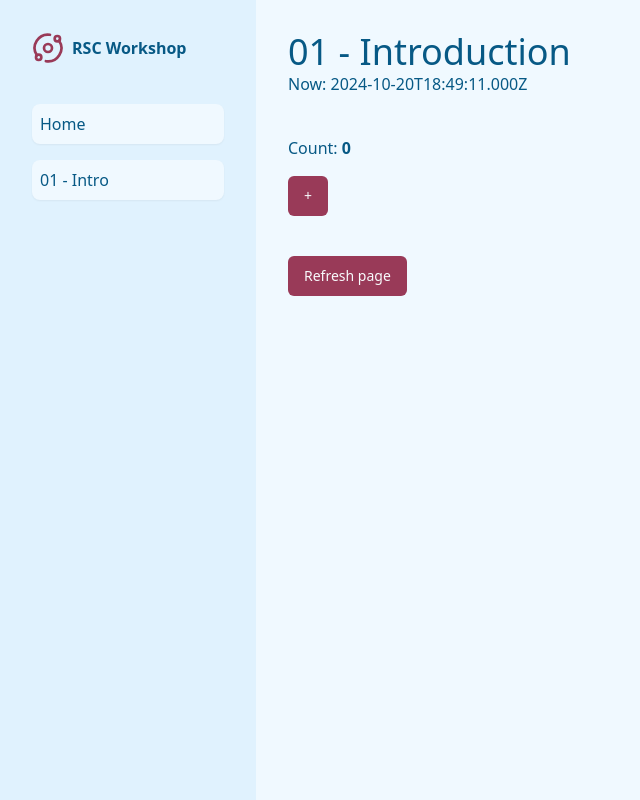
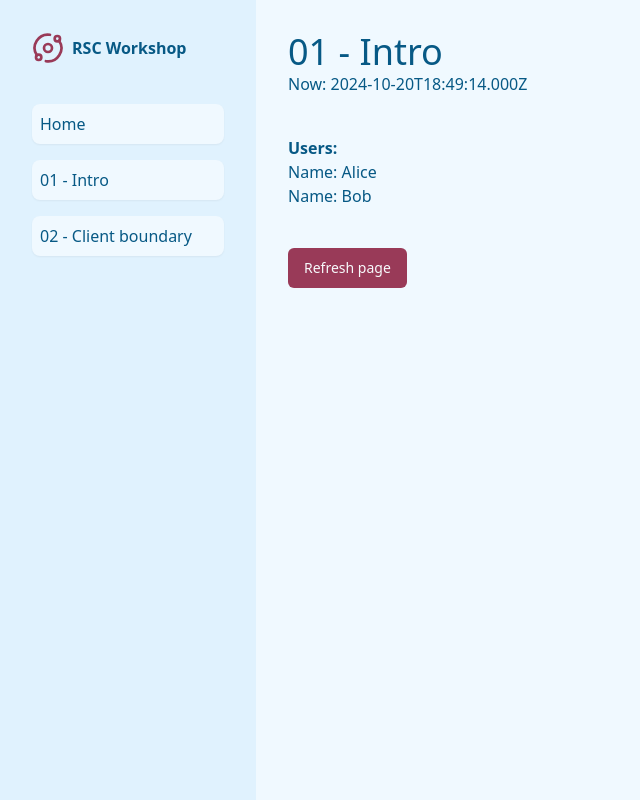
Before and after one commit to bennettdams/workshop-react-server-components, a Next.js app: page /01-intro in a window 1280 px wide. Shown: the whole page, without its empty margins (0-640 px from the left). Built offline with nearby package versions, Linux system fonts and the light colour scheme.

Commit message:
Add client boundary page

```diff
--- a/src/app/01-intro/page.tsx
+++ b/src/app/01-intro/page.tsx
@@ -1,33 +1,31 @@
-import { Counter } from "@/components/counter";
 import { Now } from "@/components/now";
 import { PageHeader } from "@/components/page-header";
 import { RefreshPageButton } from "@/components/refresh-page-button";
+import { fetchUsers } from "@/data/api";
 
 export const dynamic = "force-dynamic";
 
 // self.__next_f
 
-export default function Page() {
+export default async function Page() {
+  const users = await fetchUsers();
+
   return (
     <div>
-      <PageHeader>01 - Introduction</PageHeader>
+      <PageHeader>01 - Intro</PageHeader>
 
       <div className="space-y-10">
         <Now />
 
-        <Counter />
+        <div>
+          <p className="font-bold">Users:</p>
 
-        {/* <Counter>
-          <p>Hey from the server (children) </p>
-        </Counter>
-
-        <Counter
-          slot={
-            <div>
-              <p>Hey from the server (slot)</p>
-            </div>
-          }
-        /> */}
+          <div>
+            {users.map((user) => (
+              <p key={user.id}>Name: {user.name}</p>
+            ))}
+          </div>
+        </div>
 
         <RefreshPageButton />
       </div>
--- /dev/null
+++ b/src/app/02-client-boundary/page.tsx
@@ -0,0 +1,36 @@
+import { Counter } from "@/components/counter";
+import { Now } from "@/components/now";
+import { PageHeader } from "@/components/page-header";
+import { RefreshPageButton } from "@/components/refresh-page-button";
+
+export const dynamic = "force-dynamic";
+
+// self.__next_f
+
+export default function Page() {
+  return (
+    <div>
+      <PageHeader>02 - Client boundary</PageHeader>
+
+      <div className="space-y-10">
+        <Now />
+
+        <Counter />
+
+        {/* <Counter>
+          <p>Hey from the server (children) </p>
+        </Counter>
+
+        <Counter
+          slot={
+            <div>
+              <p>Hey from the server (slot)</p>
+            </div>
+          }
+        /> */}
+
+        <RefreshPageButton />
+      </div>
+    </div>
+  );
+}
--- a/src/app/layout.tsx
+++ b/src/app/layout.tsx
@@ -24,6 +24,7 @@ export const metadata: Metadata = {
 const routes = {
   home: "/",
   "01-intro": "/01-intro",
+  "02-client-boundary": "/02-client-boundary",
 };
 
 export default function RootLayout({
@@ -45,6 +46,9 @@ export default function RootLayout({
           <div className="mt-10 flex flex-col gap-4">
             <SidebarLink href={routes.home}>Home</SidebarLink>
             <SidebarLink href={routes["01-intro"]}>01 - Intro</SidebarLink>
+            <SidebarLink href={routes["02-client-boundary"]}>
+              02 - Client boundary
+            </SidebarLink>
           </div>
         </div>
         <div className="flex-1 bg-sky-50 p-8">{children}</div>
@@ -63,7 +67,7 @@ function SidebarLink({
   return (
     <Link
       href={href}
-      className="rounded-lg bg-sky-50 p-2 shadow-sm hover:bg-slate-200"
+      className="active:bg-primary rounded-lg bg-sky-50 p-2 shadow-sm hover:bg-slate-200"
     >
       {children}
     </Link>
--- a/src/components/user-list.tsx
+++ b/src/components/user-list.tsx
@@ -5,7 +5,7 @@ export async function UserList() {
 
   return (
     <div>
-      <p>Users:</p>
+      <p className="font-bold">Users:</p>
 
       <div>
         {users.map((user) => (
```
